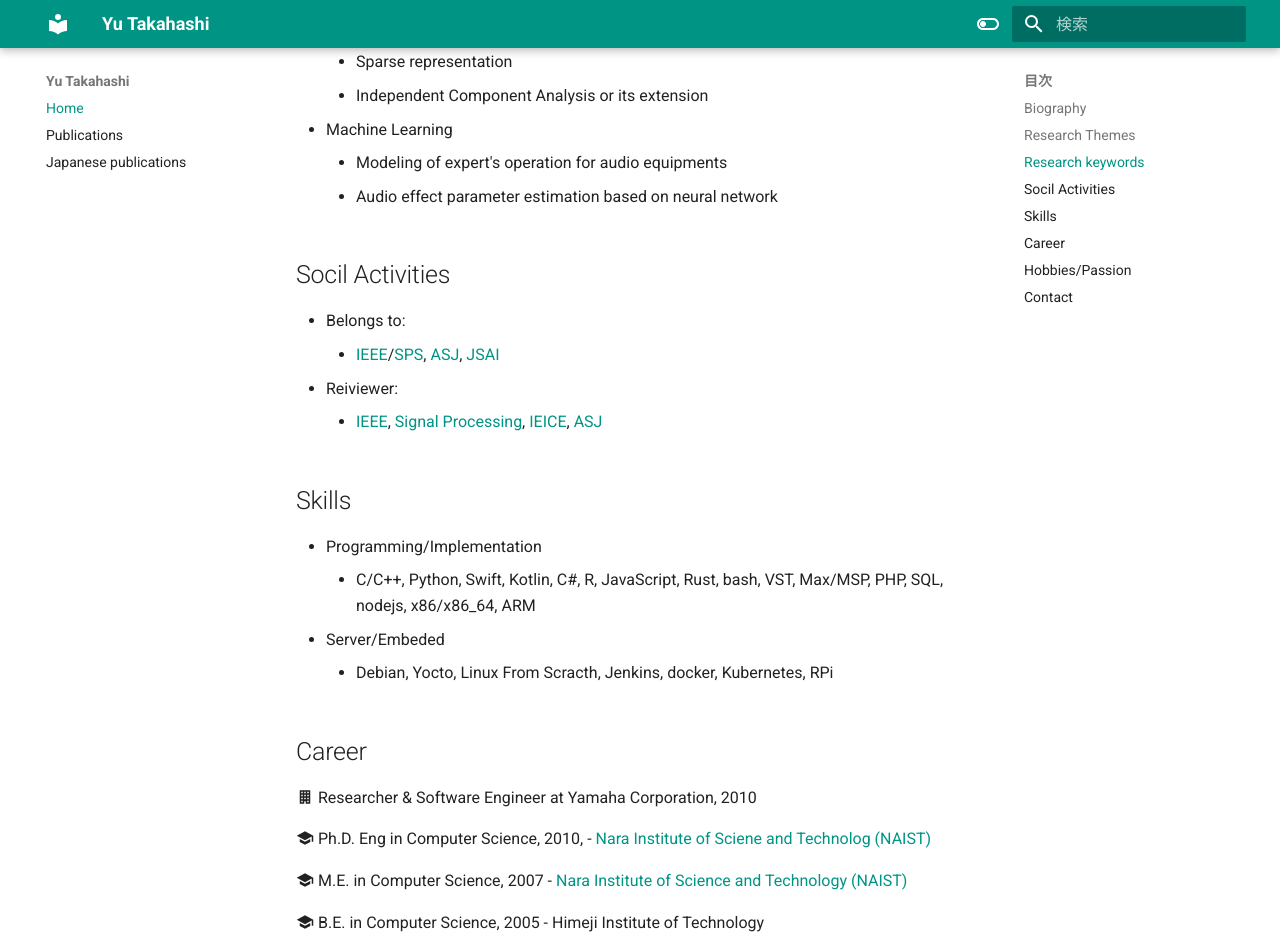
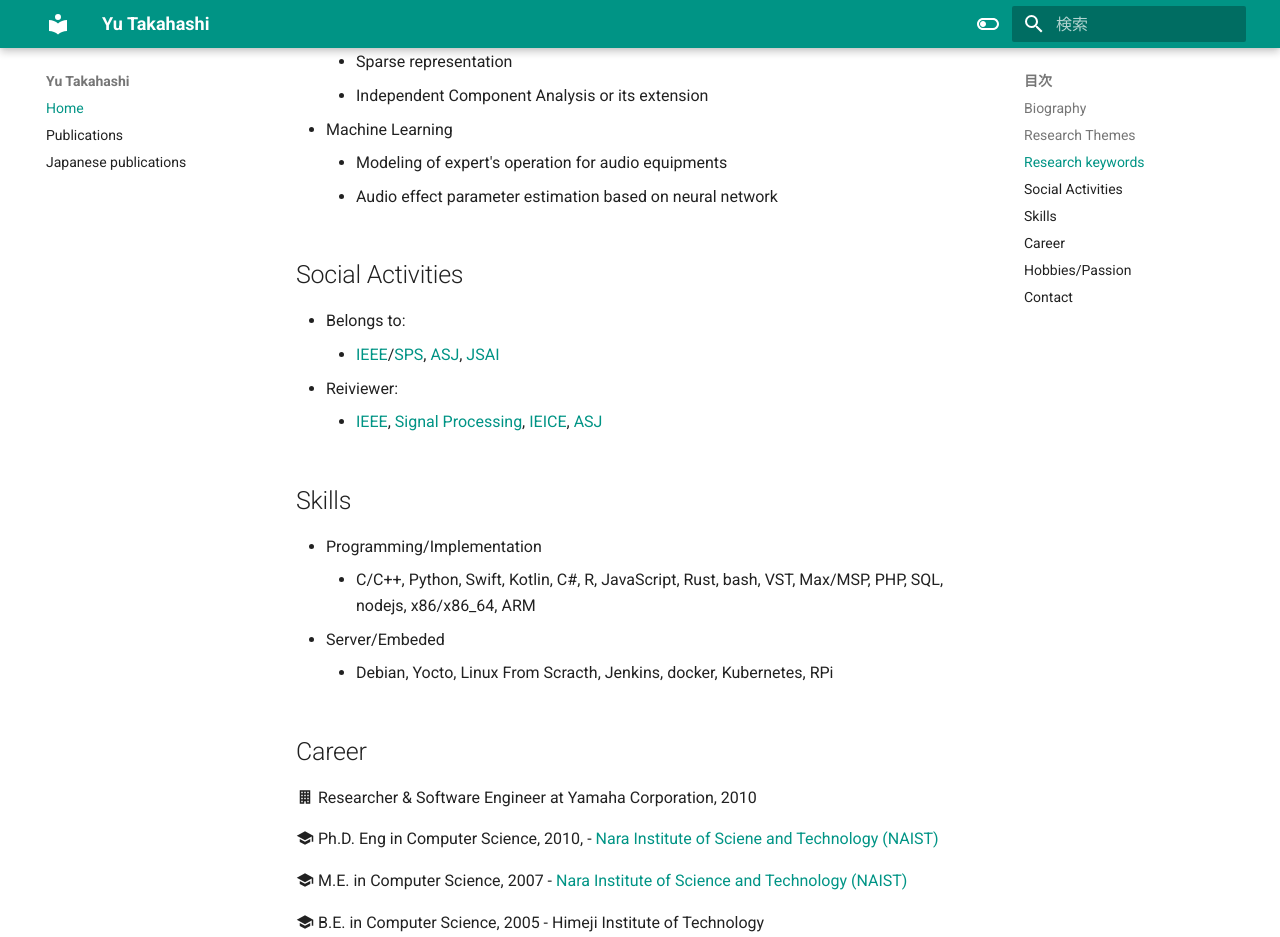
Before and after one commit to yuu-t/yuu-t.github.io, an MkDocs documentation site: the page built from docs/index.md, in a window 1280 px wide and 1400 px high, scrolled down 931 px. Shown: the top 937 px of the window. Built offline with MkDocs 1.6.1 and Material for MkDocs 9.7.7, drawn with Linux system fonts in a browser that asks for light colours.

Commit message:
Fixed typos

```diff
--- a/docs/index.md
+++ b/docs/index.md
@@ -28,7 +28,7 @@ And in addition, I have diverse skills as an engineer, which are extensive exper
     - Modeling of expert's operation for audio equipments
     - Audio effect parameter estimation based on neural network
 
-## Socil Activities
+## Social Activities
 - Belongs to:
     - [IEEE](https://www.ieee.org)/[SPS](https://signalprocessingsociety.org/), [ASJ](https://acoustics.jp/), [JSAI](https://www.ai-gakkai.or.jp)
 - Reiviewer:
@@ -44,7 +44,7 @@ And in addition, I have diverse skills as an engineer, which are extensive exper
 :material-office-building: Researcher & Software Engineer at Yamaha Corporation, 2010
 
 :material-school: Ph.D. Eng in Computer Science, 2010,
-    - [Nara Institute of Sciene and Technolog (NAIST)](http://www.naist.jp/en/)
+    - [Nara Institute of Sciene and Technology (NAIST)](http://www.naist.jp/en/)
 
 :material-school: M.E. in Computer Science, 2007
     - [Nara Institute of Science and Technology (NAIST)](http://www.naist.jp/en/)
```
Also changed, not shown: docs/publications-j.md (+1 -1 lines).
